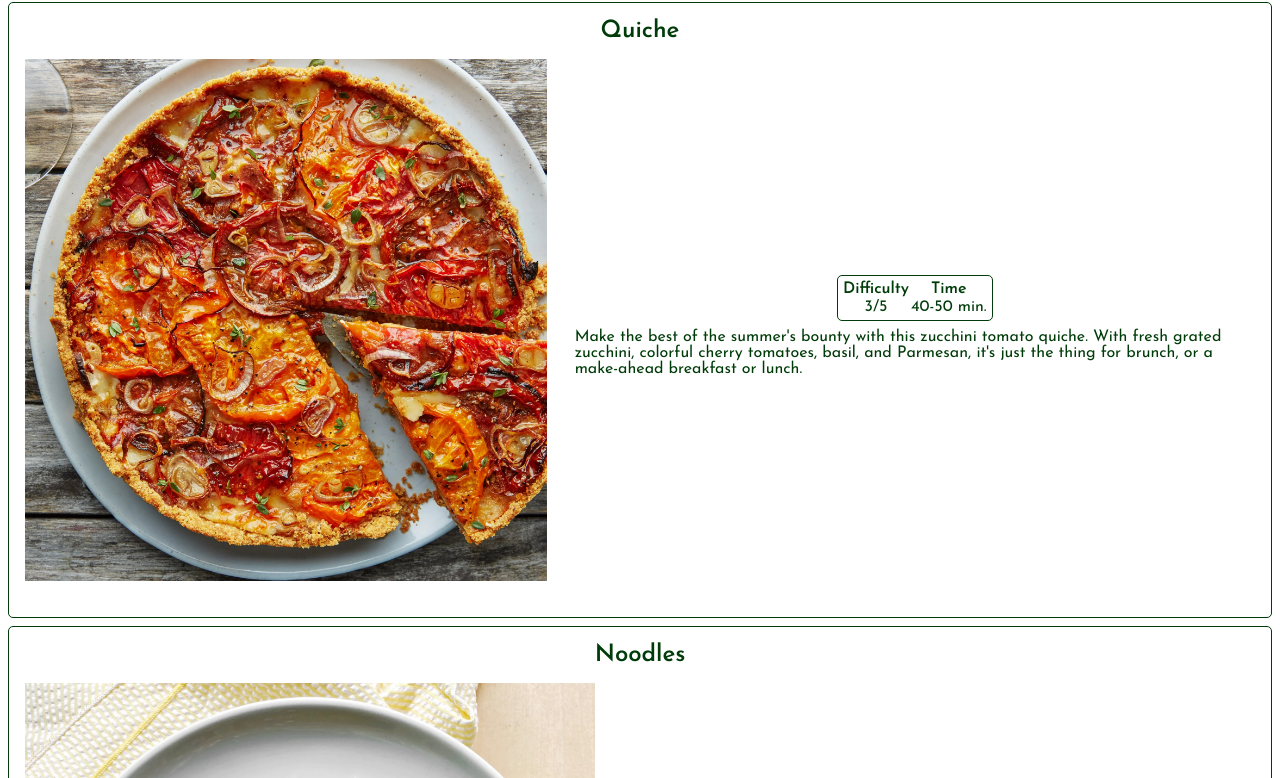
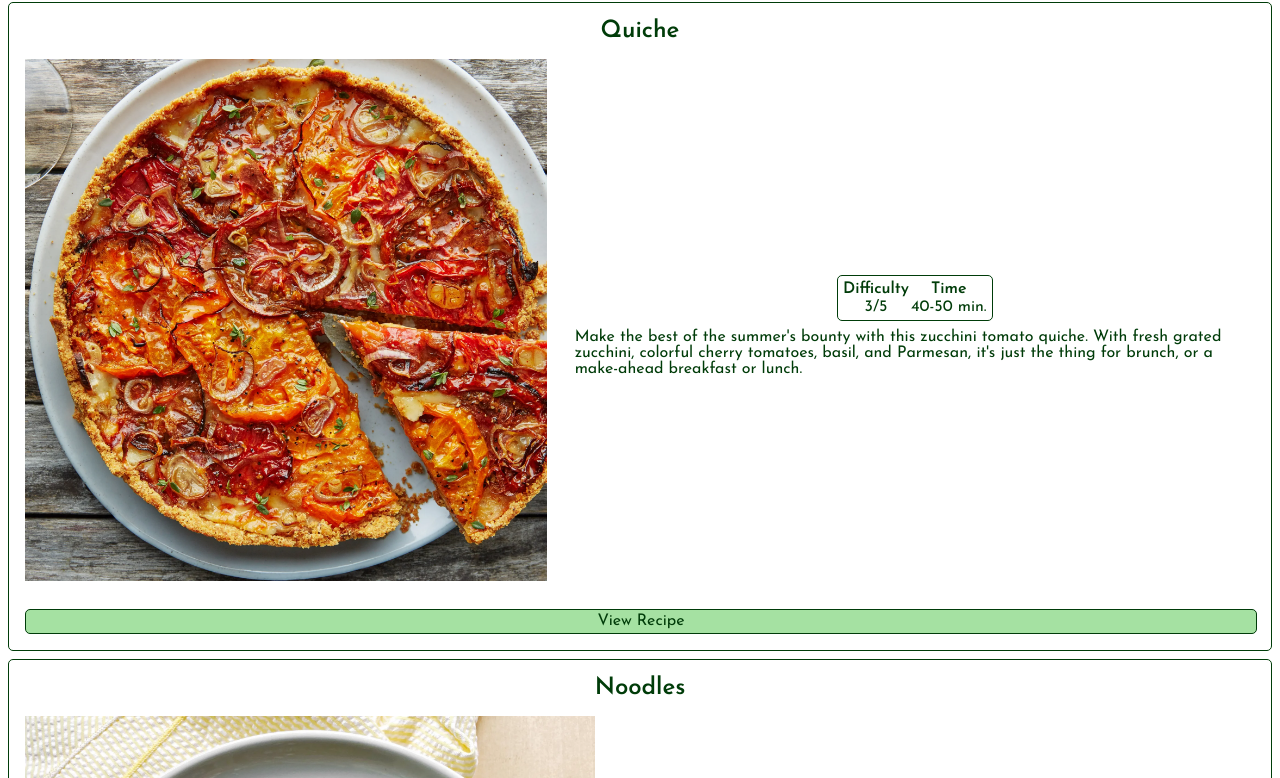
Before and after one commit to GaizkaBucco/recipe-site-Gaizka-Bucco, a website: page pages/veggie.html in a window 1280 px wide. Shown: the part 174-952 px from the top of the page. Drawn offline with Linux system fonts and the light colour scheme.

Commit message:
added view recipe buttons

```diff
--- a/pages/veggie.html
+++ b/pages/veggie.html
@@ -44,7 +44,7 @@
    <main>
       <div class="content-container">
          <h1>Veggie</h1>
-         <label for="quiche-modal-checkbox" class="modal-opener">
+
          <article class="card">
             <h2>Quiche</h2>
             <div class="recipe-body">
@@ -71,8 +71,12 @@
                   </p>
                </div>
             </div>
+            <label for="quiche-modal-checkbox" class="modal-opener">
+               <div class="modal-opener-btn">View
+                  Recipe</div>
+            </label>
          </article>
-         </label>
+
          <!-- Modal start -->
          <input type="checkbox" class="modal-checkbox" id="quiche-modal-checkbox">
          <div class="modal-container quiche-modal-container">
@@ -168,7 +172,6 @@
             </div>
          </div>
          <!-- Modal end -->
-         <label for="noodles-modal-checkbox" class="modal-opener">
          <article class="card">
             <h2>Noodles</h2>
             <div class="recipe-body">
@@ -191,10 +194,12 @@
                   </p>
                </div>
             </div>
-
+            <label for="noodles-modal-checkbox" class="modal-opener">
+               <div class="modal-opener-btn">View
+                  Recipe</div>
+            </label>
 
          </article>
-         </label>
          <!-- Modal start -->
          <input type="checkbox" class="modal-checkbox" id="noodles-modal-checkbox">
          <div class="modal-container noodles-modal-container">
--- a/scss/_colors.scss
+++ b/scss/_colors.scss
@@ -12,6 +12,16 @@ nav {
 
 main {
 	color: $accent-color;
+}
+
+.modal-opener-btn {
+	border-color: $accent-color;
+	background-color: $primary-color;
+	&:hover {
+		background-color: $accent-color;
+		color: $primary-color;
+		transition: all 0.3s;
+	}
 }
 
 .modal-container {
--- a/scss/_structure.scss
+++ b/scss/_structure.scss
@@ -200,8 +200,14 @@ main {
 	}
 }
 
-.modal-opener {
+.modal-opener-btn {
 	cursor: pointer;
+	margin-top: 0.5em;
+	border: 1px solid;
+	border-radius: 5px;
+	width: 100%;
+	text-align: center;
+	padding: 0.2em 0;
 }
 
 .close-modal-btn {
```
Also changed, not shown: pages/meat-lovers.html (+10 -4 lines), css/styles.css, 1 other file. Lines whose indentation alone changed are shown as unchanged.
